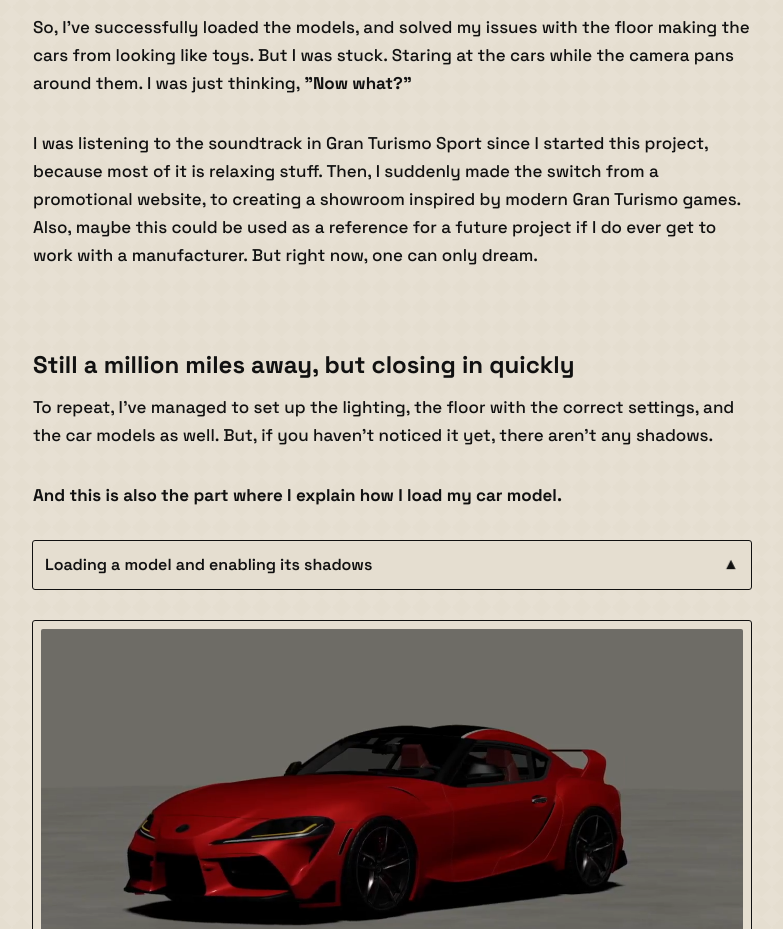
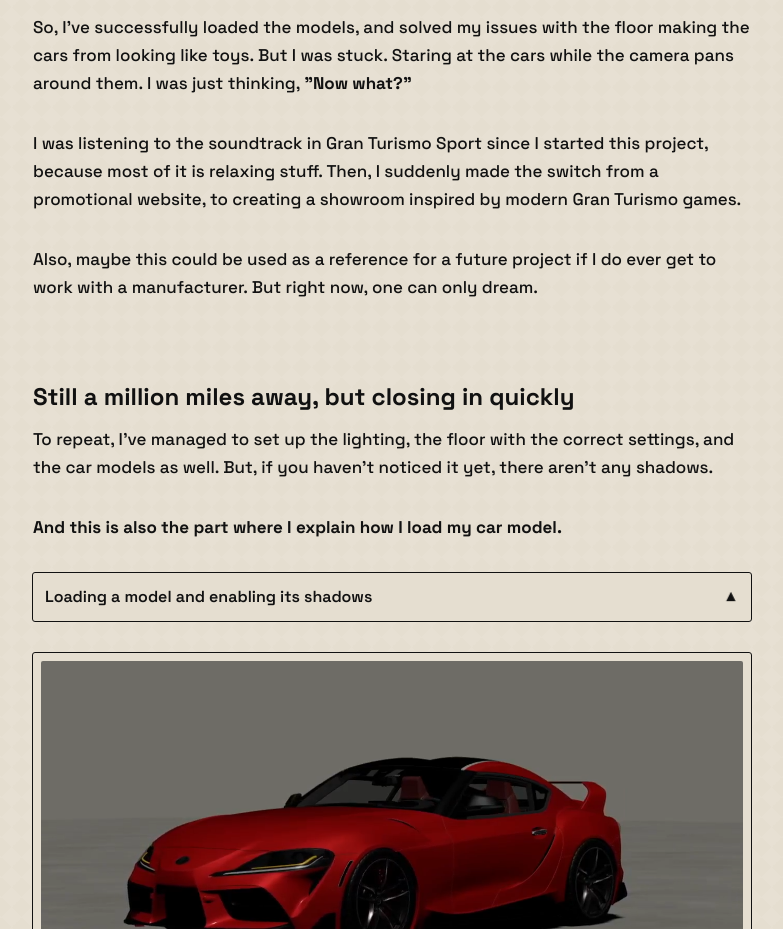
Before and after one commit to jdichh/portfolio-next, a Next.js app: page /blogs/gran-turismo-showroom in a window 1280 px wide. Shown: the part 8423-9352 px from the top of the page, without its empty margins (248-1031 px from the left). Built offline with nearby package versions, Linux system fonts and the light colour scheme.

Commit message:
improved readability in section9

```diff
--- a/src/pages/blogs/gran-turismo-showroom/index.tsx
+++ b/src/pages/blogs/gran-turismo-showroom/index.tsx
@@ -540,9 +540,13 @@ export default function index() {
               I was listening to the soundtrack in Gran Turismo Sport since I
               started this project, because most of it is relaxing stuff. Then,
               I suddenly made the switch from a promotional website, to creating
-              a showroom inspired by modern Gran Turismo games. Also, maybe this
-              could be used as a reference for a future project if I do ever get
-              to work with a manufacturer. But right now, one can only dream.
+              a showroom inspired by modern Gran Turismo games.
+            </p>
+
+            <p className="article-text">
+              Also, maybe this could be used as a reference for a future project
+              if I do ever get to work with a manufacturer. But right now, one
+              can only dream.
             </p>
           </section>
 
```
